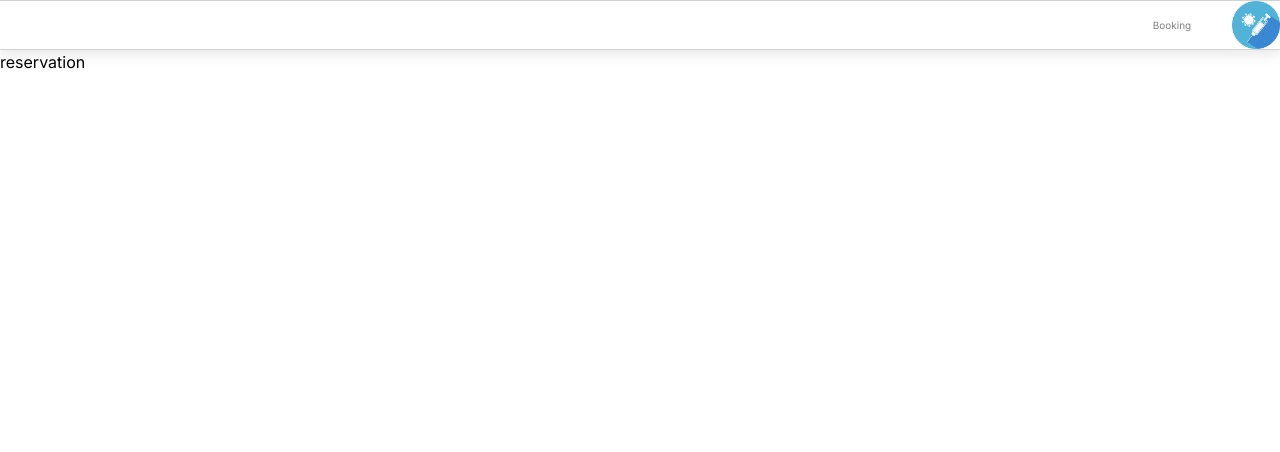
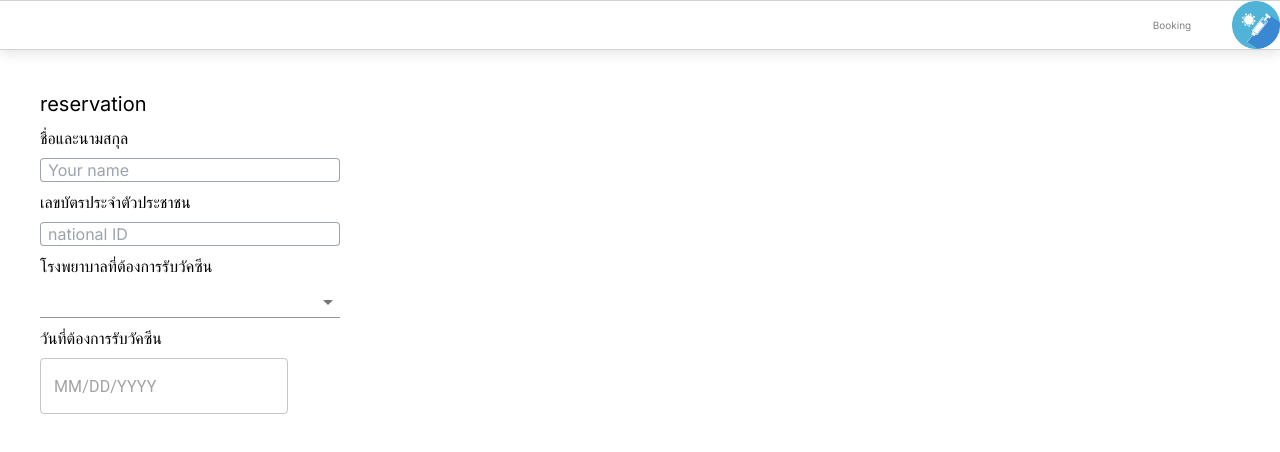
Before and after one commit to fainrada/Software-dev-prac2-HW, a Next.js app: page /booking in a window 1280 px wide. Shown: the top 452 px of the page. Built offline with nearby package versions, Linux system fonts and the light colour scheme.

Commit message:
HW5: Add interactive Card & reservaion form

```diff
--- a/package.json
+++ b/package.json
@@ -9,9 +9,14 @@
     "lint": "next lint"
   },
   "dependencies": {
+    "@emotion/react": "^11.11.1",
+    "@emotion/styled": "^11.11.0",
+    "@mui/material": "^5.14.8",
+    "@mui/x-date-pickers": "^6.13.0",
     "@types/node": "20.5.4",
     "@types/react": "18.2.21",
     "@types/react-dom": "18.2.7",
+    "dayjs": "^1.11.9",
     "next": "13.4.19",
     "react": "18.2.0",
     "react-dom": "18.2.0",
--- a/src/app/booking/page.tsx
+++ b/src/app/booking/page.tsx
@@ -1,7 +1,24 @@
+import HospitalBooking from "../components/HospitalBooking";
+import VaccineDatePicker from "../components/VaccineDatePicker";
+
 export default function Booking(){
     return(
         <main>
-            <div style={{color:"blacknp"}}>reservation</div>
+            <div className="flex flex-col m-10 gap-2 text-black">
+                <div className="text-xl">reservation</div>
+                <div>ชื่อและนามสกุล</div>
+                <input type="text" placeholder="Your name"
+                className="w-1/4 rounded ring-1 ring-inset ring-gray-400 text-md leading-6
+                indent-2 placeholder:text-gray-400 focus:outline-none focus:ring-blue-400"/>
+                <div>เลขบัตรประจำตัวประชาชน</div>
+                <input type="text" placeholder="national ID"
+                className="w-1/4 rounded ring-1 ring-inset ring-gray-400 text-md leading-6
+                indent-2 placeholder:text-gray-400 focus:outline-none focus:ring-blue-400"/>
+                <div>โรงพยาบาลที่ต้องการรับวัคซีน</div>
+                <HospitalBooking/>
+                <div>วันที่ต้องการรับวัคซีน</div>
+                <VaccineDatePicker/>
+            </div>
         </main>
     )
 }
--- a/src/app/components/Card.tsx
+++ b/src/app/components/Card.tsx
@@ -1,15 +1,13 @@
 import Image from 'next/image'
+import InteractiveCard from './InteractiveCard'
 
 export default function Card({cardSrc, cardName}:{cardSrc:string, cardName:string}) {
     return (
-        <div className='w-1/5 h-[300px] rounded-lg shadow-lg'>
+        <InteractiveCard contentName={cardName}>
             <div className='w-full h-[70%] relative rounded-t-lg'>
-                <Image src={cardSrc}
-                alt='Card'
-                fill={true}
-                className='object-cover rounded-t-lg'/>
+                <Image src={cardSrc} alt='hospital picture' fill={true} className='rounded-t-lg'/>
             </div>
             <div className='w-full h-[30%] p-[10px] text-black'>{cardName}</div>
-        </div>
+        </InteractiveCard>
     );
 }
--- /dev/null
+++ b/src/app/components/HospitalBooking.tsx
@@ -0,0 +1,15 @@
+import {Select, MenuItem } from '@mui/material';
+
+export default function HospitalBooking(){
+    return(
+        <form className="w-2/4 space-y-3">
+            <Select variant='standard' name="hospital" id="hospital"
+            className='w-2/4 h-[2em]'>
+                <MenuItem value="hospital1">Chulalongkorn Hospital</MenuItem>
+                <MenuItem value="hospital2">Rajavithi Hospital</MenuItem>
+                <MenuItem value="hospital3">Thammasat University Hospital</MenuItem>
+            </Select>
+        </form>
+
+    )
+}
--- /dev/null
+++ b/src/app/components/InteractiveCard.tsx
@@ -0,0 +1,31 @@
+'use client'
+export default function InteractiveCard({children, contentName} : {children:React.ReactNode,contentName:string}){
+    function onCardSelect(){
+        alert('card selected' + contentName)
+    }
+    function onCardMouseAction(event:React.SyntheticEvent){
+        if(event.type == 'mouseover')
+        {
+            event.currentTarget.classList.remove('shadow-lg')
+            event.currentTarget.classList.add('shadow-2xl')
+            event.currentTarget.classList.remove('bg-white')
+            event.currentTarget.classList.add('bg-neutral-200')
+        }
+        else
+        {
+            event.currentTarget.classList.remove('shadow-2xl')
+            event.currentTarget.classList.add('shadow-lg')
+            event.currentTarget.classList.remove('bg-neutral-200')
+            event.currentTarget.classList.add('bg-white')
+        }
+    }
+    return(
+        <div className='w-1/5 h-[300px] rounded-lg shadow-lg'
+        onClick={()=>onCardSelect()}
+        onMouseOut={(e)=>onCardMouseAction(e)}
+        onMouseOver={(e)=>onCardMouseAction(e)}>
+            {children}
+        </div>
+
+    )
+}
--- /dev/null
+++ b/src/app/components/VaccineDatePicker.tsx
@@ -0,0 +1,15 @@
+"use client"
+import { DatePicker } from "@mui/x-date-pickers"
+import { LocalizationProvider } from "@mui/x-date-pickers/LocalizationProvider"
+import { AdapterDayjs } from "@mui/x-date-pickers/AdapterDayjs"
+
+export default function VaccineDatePicker() {
+    return(
+        <form className="w-2/4 space-y-3">
+            <LocalizationProvider dateAdapter={AdapterDayjs}>
+                <DatePicker/>
+            </LocalizationProvider>
+        </form>
+
+    )
+}
```
Also changed, not shown: 1 other file (tests, documents, lock files or other folders).
